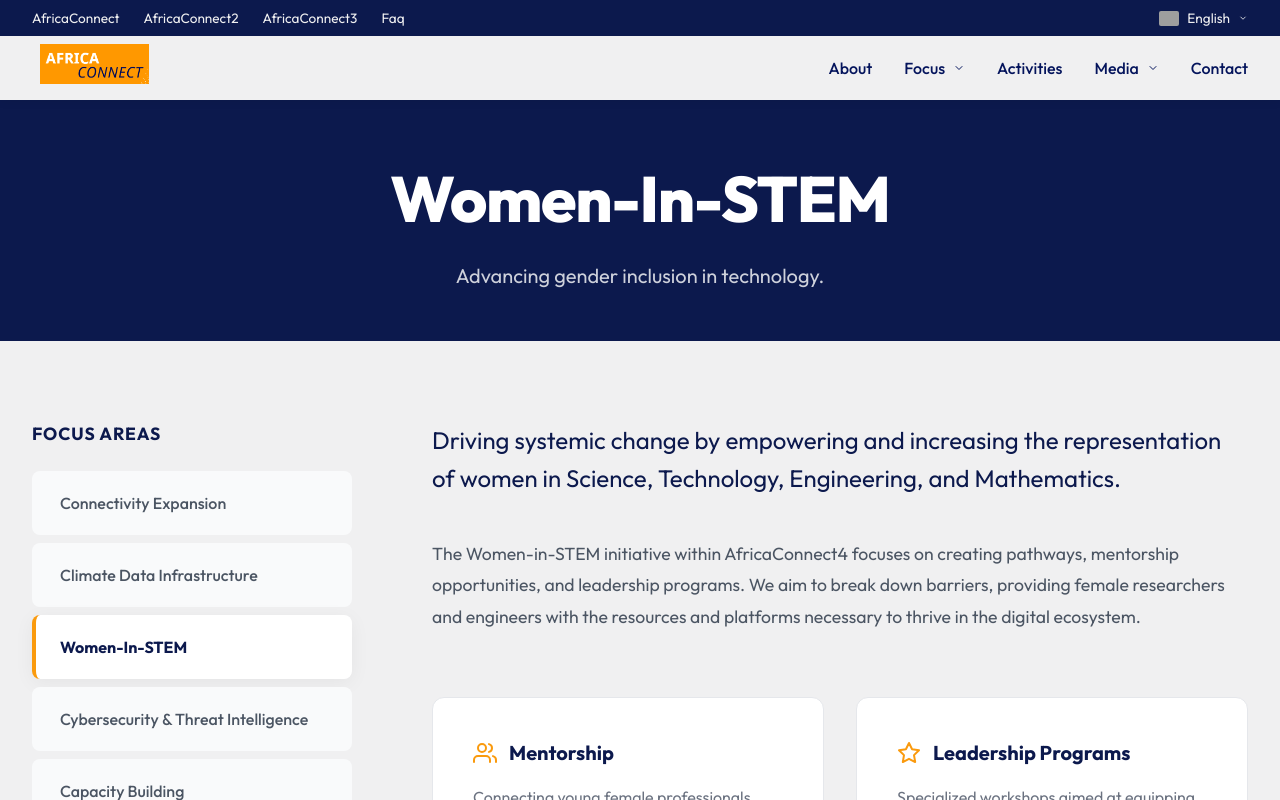
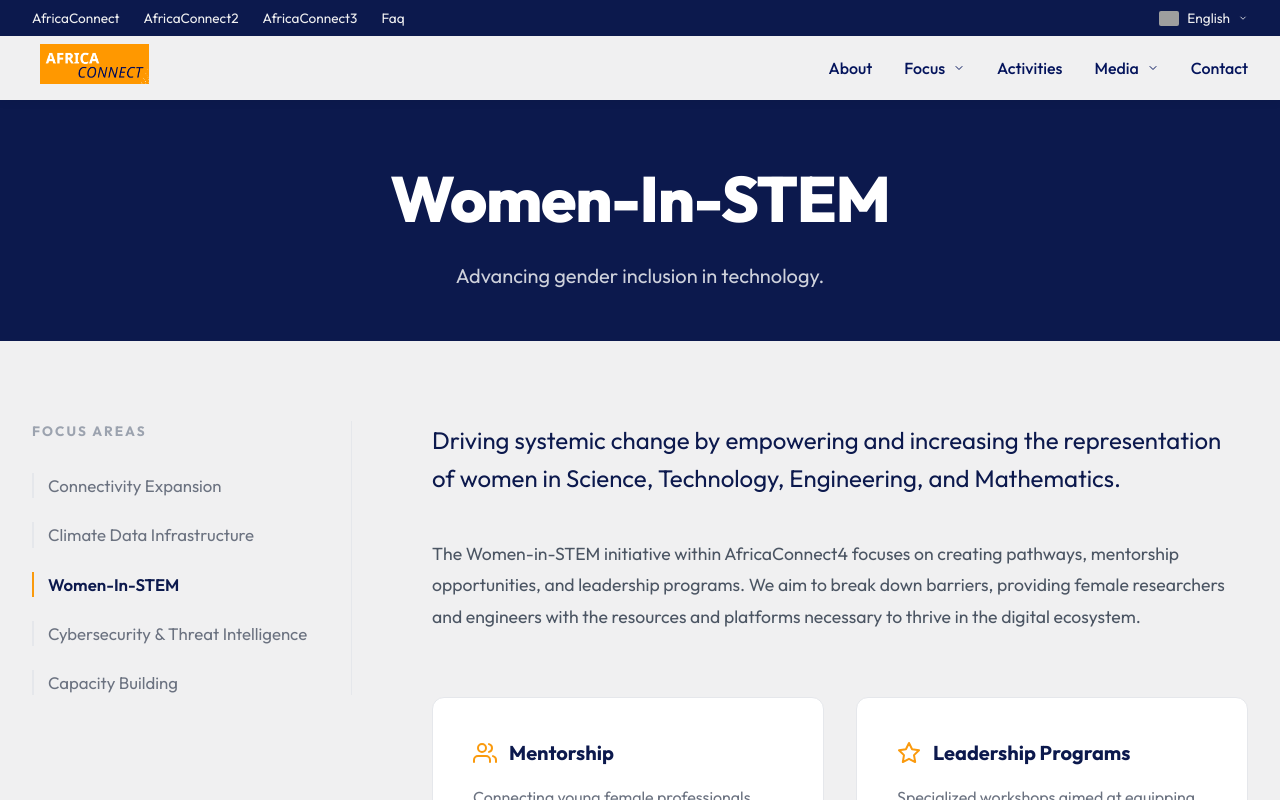
Before and after one commit to rizennews/africaconnect4, a Next.js app: page /women-in-stem in a window 1280 px wide. Shown: the top 800 px of the page. Built offline with nearby package versions, Linux system fonts and the light colour scheme; grey boxes are pictures that could not be loaded.

Commit message:
Redesign Focus page sidebar and remove hover effects

```diff
--- a/src/components/FocusPage.module.css
+++ b/src/components/FocusPage.module.css
@@ -11,45 +11,61 @@
   position: sticky;
   top: 120px;
   height: fit-content;
+  border-right: 1px solid #e5e7eb;
+  padding-right: 2rem;
 }
 
 .sidebarTitle {
-  font-size: 1.1rem;
-  color: var(--color-primary-dark);
-  margin-bottom: 1.5rem;
+  font-size: 0.85rem;
+  color: #9ca3af;
+  margin-bottom: 2rem;
   font-weight: 700;
   text-transform: uppercase;
-  letter-spacing: 0.05em;
+  letter-spacing: 0.15em;
 }
 
 .sidebarNav {
   display: flex;
   flex-direction: column;
-  gap: 0.5rem;
+  gap: 1.5rem;
 }
 
 .sidebarLink {
-  padding: 1.25rem 1.5rem;
-  border-radius: 8px;
   text-decoration: none;
-  color: #4b5563;
-  font-weight: 500;
-  transition: all 0.2s;
-  background-color: #f9fafb;
-  border-left: 4px solid transparent;
+  color: #6b7280;
+  font-weight: 400;
+  font-size: 1.05rem;
+  transition: all 0.3s ease;
+  position: relative;
+  padding-left: 1rem;
+}
+
+.sidebarLink::before {
+  content: '';
+  position: absolute;
+  left: 0;
+  top: 0;
+  bottom: 0;
+  width: 2px;
+  background-color: #e5e7eb;
+  transition: background-color 0.3s ease;
 }
 
 .sidebarLink:hover {
-  background-color: rgba(250, 154, 13, 0.05);
-  color: var(--color-primary-orange);
+  color: var(--color-primary-dark);
+}
+
+.sidebarLink:hover::before {
+  background-color: #9ca3af;
 }
 
 .sidebarLink.active {
-  background-color: white;
   color: var(--color-primary-dark);
-  font-weight: 700;
-  border-left-color: var(--color-primary-orange);
-  box-shadow: 0 4px 20px rgba(0, 0, 0, 0.05);
+  font-weight: 600;
+}
+
+.sidebarLink.active::before {
+  background-color: var(--color-primary-orange);
 }
 
 .content {
@@ -83,13 +99,6 @@
   padding: 2.5rem;
   border-radius: 12px;
   border: 1px solid #e5e7eb;
-  transition: transform 0.2s, box-shadow 0.2s;
-}
-
-.featureCard:hover {
-  transform: translateY(-5px);
-  box-shadow: 0 10px 30px rgba(12, 25, 77, 0.05);
-  border-color: rgba(250, 154, 13, 0.2);
 }
 
 .featureCard h3 {
```
